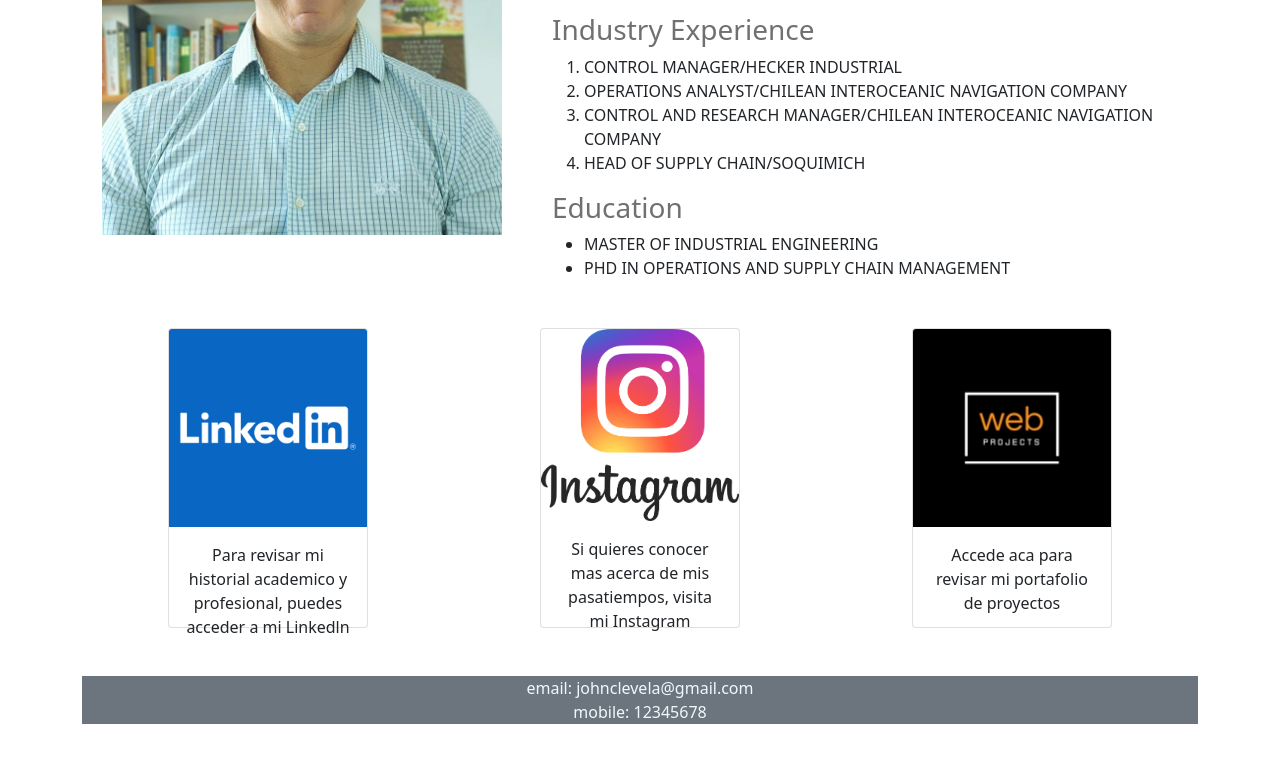
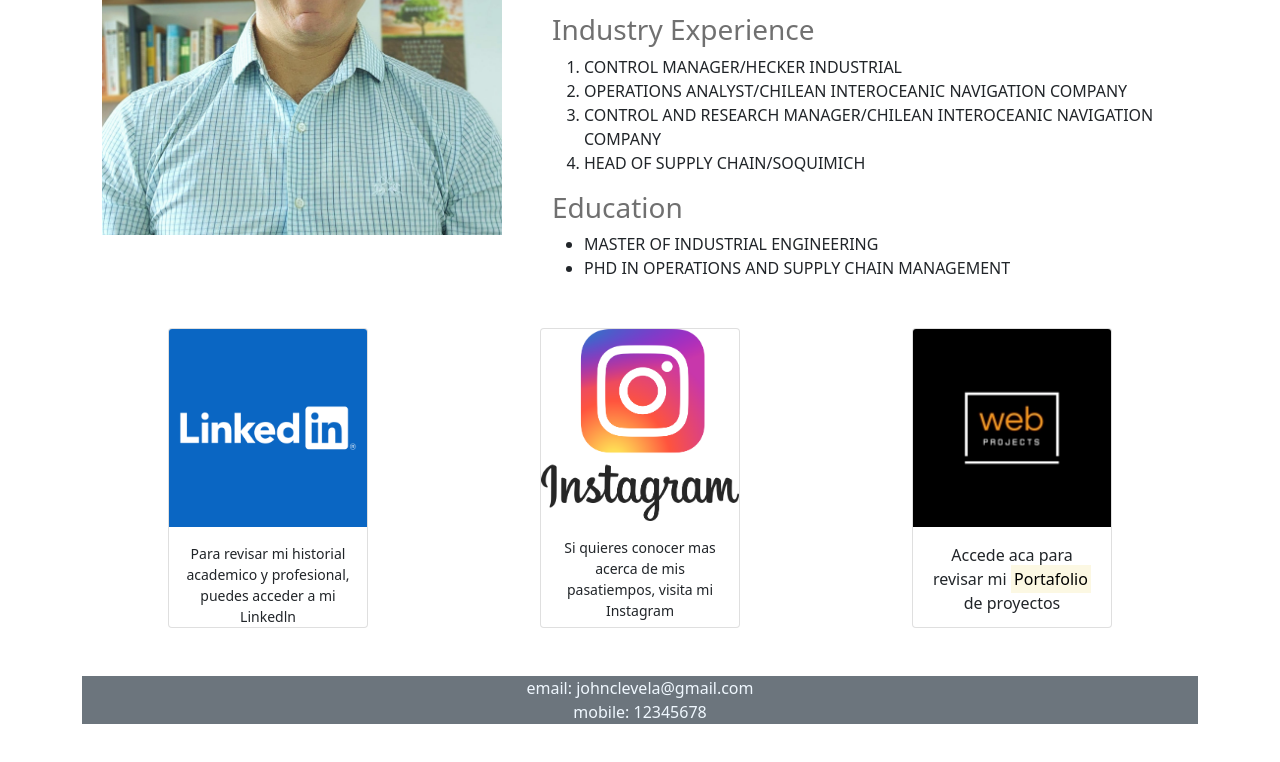
Before and after one commit to karenalfaro/Desafio6_CV-mejorado, a plain HTML site: page index.html in a window 1280 px wide. Shown: the part 445-1207 px from the top of the page. Drawn offline with nearby package versions, Linux system fonts and the light colour scheme.

Commit message:
Update index.html

```diff
--- a/index.html
+++ b/index.html
@@ -82,7 +82,7 @@
                             <a href="https://www.linkedin.com/in/john-thomas-cleveland-633a4449?lipi=urn%3Ali%3Apage%3Ad_flagship3_profile_view_base_contact_details%3BWe0ia4G1S4GknFp8bQhRmw%3D%3D"
                             target="_blank"><img class="card-img-top" src="./assets/images/Linkedln.png" alt="Linkedln"></a>
                             <div class="card-body">
-                                <p class="card-title">Para revisar mi historial academico y profesional, puedes acceder a mi Linkedln</p>
+                                <p class="card-title" style="font-size: 14px;">Para revisar mi historial academico y profesional, puedes acceder a mi Linkedln</p>
                             </div>
                         </div>
                     </div>
@@ -91,7 +91,7 @@
                             <a href="https://www.instagram.com/johnthomascleveland/"
                             target="_blank"><img class="card-img-top" src="./assets/images/instagram-logo-5.png" alt="Instagram"></a>
                             <div class="card-body">
-                                <p class="card-title">Si quieres conocer mas acerca de mis pasatiempos, visita mi Instagram</p>
+                                <p class="card-title" style="font-size: 14px;">Si quieres conocer mas acerca de mis pasatiempos, visita mi Instagram</p>
                             </div>
                         </div>
                     </div>
@@ -99,7 +99,7 @@
                         <div class="card" style="width: 200px; height: 300px;  margin-bottom: 2rem; margin-top: 2rem;">
                             <a href = "portfolio.html" target="_blank"><img class="card-img-top" src="./assets/images/web-projects-logo-design-template-1439b5f01c9a02c1226566.jpg" alt="Projects"></a>
                             <div class="card-body">
-                                <p class="card-title">Accede aca para revisar mi portafolio de proyectos</p>
+                                <p class="card-title" >Accede aca para revisar mi <mark>Portafolio</mark> de proyectos</p>
                             </div>
                         </div>
                     </div>
```
